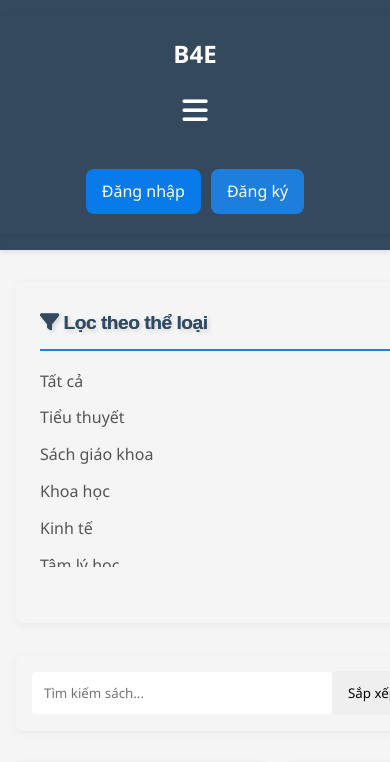
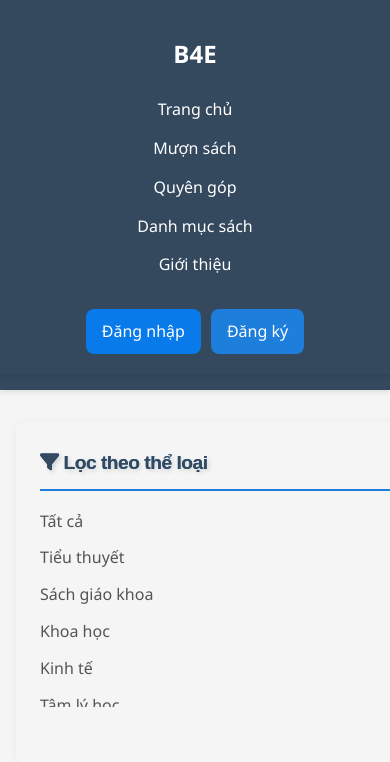
Before and after one commit to Chien2502/B4Eproject, a PHP site: page /src/books.html in a window 390 px wide; the page is wider, and only the part inside the window is pictured. Shown: the top 762 px of that part. Run offline with PHP 8.4, Linux system fonts and the light colour scheme.

Commit message:
Comment out unused CSS for mobile navigation and clean up JavaScript file

```diff
--- a/src/css/headerfooter.css
+++ b/src/css/headerfooter.css
@@ -266,16 +266,14 @@ footer {
 }
 
 
-.nav-links {
+/* .nav-links {
     transition: max-height 0.4s ease;
     overflow: hidden;
 }
 
-/* ---------- MOBILE  ≤ 768px ---------- */
 @media (max-width: 768px) {
     .menu-toggle {
         display: block;
-        /* hiện nút */
     }
 
     .navbar {
@@ -287,7 +285,6 @@ footer {
         width: 100%;
         text-align: center;
 
-        /* mặc định đóng menu */
         max-height: 0;
     }
 
@@ -300,4 +297,4 @@ footer {
         width: 100%;
         justify-content: center;
     }
-}
+} */
```
Also changed, not shown: src/js/main.js (line endings or trailing spaces).
